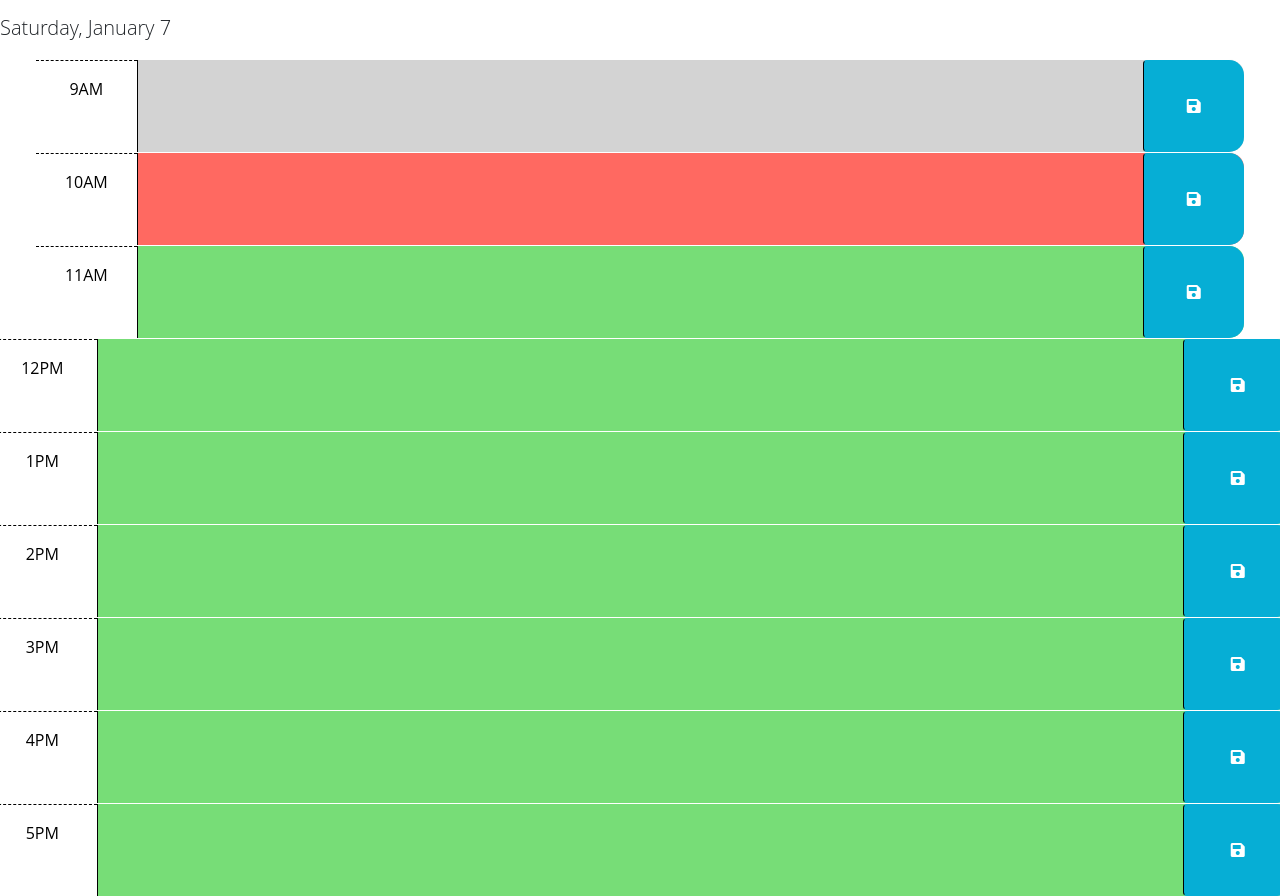
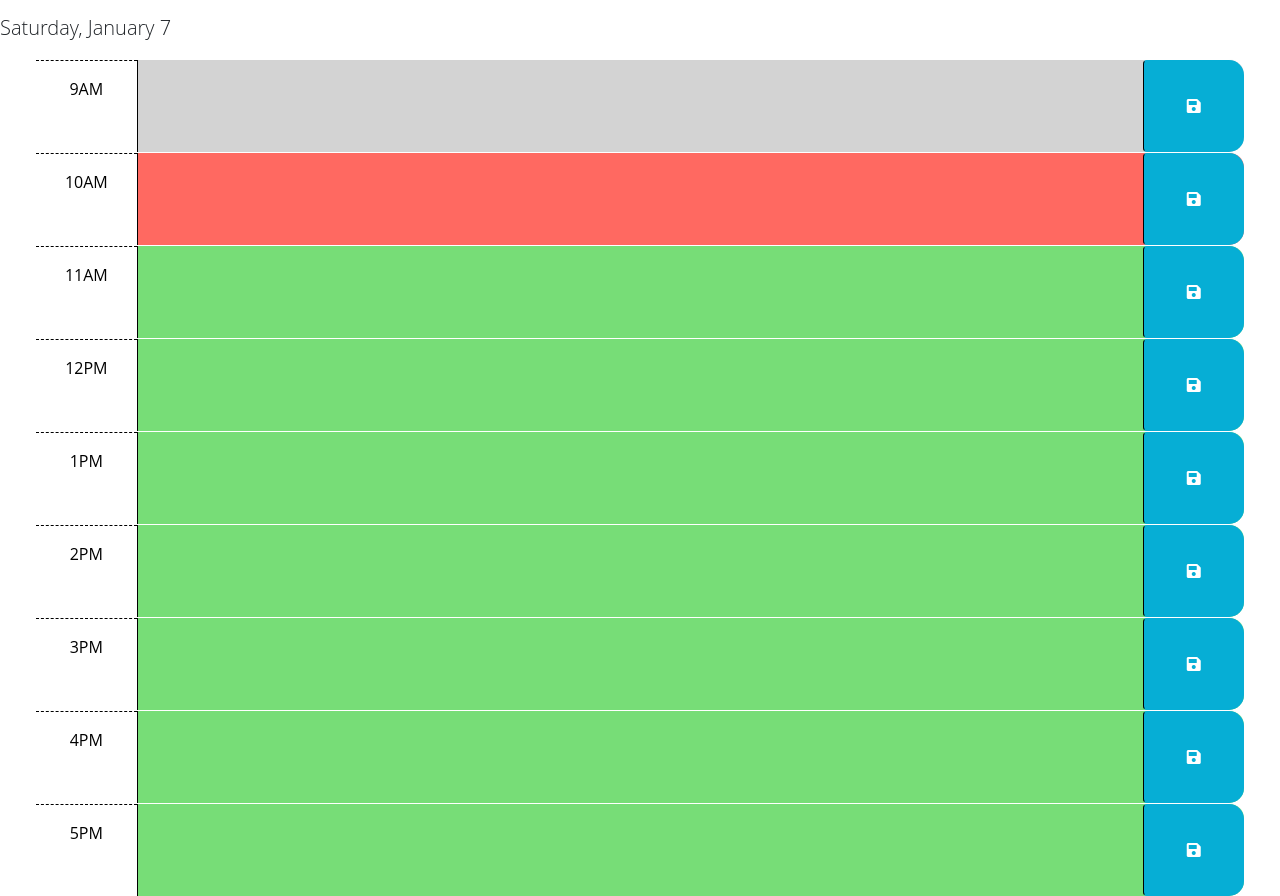
Before and after one commit to OwenGarrett/Work-Day-Scheduler-Final, a plain HTML site: page index.html in a window 1280 px wide. Shown: the part 118-1014 px from the top of the page. Drawn offline with nearby package versions, Linux system fonts and the light colour scheme.

Commit message:
fixed html divs

```diff
--- a/index.html
+++ b/index.html
@@ -70,7 +70,7 @@
           <i class="fas fa-save" aria-hidden="true"></i>
         </button>
       </div>
-    </div>
+
 
     <!-- Example of a future time block. The "future" class adds a green background color. -->
       <div id="hour-12" class="row time-block future">
@@ -80,50 +80,50 @@
           <i class="fas fa-save" aria-hidden="true"></i>
         </button>
       </div>
-    </div>
+
 
     <!-- Example of a future time block. The "future" class adds a green background color. -->
-      <div id="hour-01" class="row time-block future">
+      <div id="hour-13" class="row time-block future">
         <div class="col-2 col-md-1 hour text-center py-3">1PM</div>
         <textarea class="col-8 col-md-10 description" rows="3"> </textarea>
         <button class="btn saveBtn col-2 col-md-1" aria-label="save">
           <i class="fas fa-save" aria-hidden="true"></i>
         </button>
       </div>
-    </div>
+
 
     <!-- Example of a future time block. The "future" class adds a green background color. -->
-      <div id="hour-02" class="row time-block future">
+      <div id="hour-14" class="row time-block future">
         <div class="col-2 col-md-1 hour text-center py-3">2PM</div>
         <textarea class="col-8 col-md-10 description" rows="3"> </textarea>
         <button class="btn saveBtn col-2 col-md-1" aria-label="save">
           <i class="fas fa-save" aria-hidden="true"></i>
         </button>
       </div>
-    </div>
+
 
     <!-- Example of a future time block. The "future" class adds a green background color. -->
-      <div id="hour-03" class="row time-block future">
+      <div id="hour-15" class="row time-block future">
         <div class="col-2 col-md-1 hour text-center py-3">3PM</div>
         <textarea class="col-8 col-md-10 description" rows="3"> </textarea>
         <button class="btn saveBtn col-2 col-md-1" aria-label="save">
           <i class="fas fa-save" aria-hidden="true"></i>
         </button>
       </div>
-    </div>
+
 
     <!-- Example of a future time block. The "future" class adds a green background color. -->
-      <div id="hour-04" class="row time-block future">
+      <div id="hour-16" class="row time-block future">
         <div class="col-2 col-md-1 hour text-center py-3">4PM</div>
         <textarea class="col-8 col-md-10 description" rows="3"> </textarea>
         <button class="btn saveBtn col-2 col-md-1" aria-label="save">
           <i class="fas fa-save" aria-hidden="true"></i>
         </button>
       </div>
-    </div>
+
 
     <!-- Example of a future time block. The "future" class adds a green background color. -->
-      <div id="hour-05" class="row time-block future">
+      <div id="hour-17" class="row time-block future">
         <div class="col-2 col-md-1 hour text-center py-3">5PM</div>
         <textarea class="col-8 col-md-10 description" rows="3"> </textarea>
         <button class="btn saveBtn col-2 col-md-1" aria-label="save">
--- a/script.js
+++ b/script.js
@@ -4,7 +4,7 @@ const currentDay = dayjs().format('dddd, MMMM D');
 /* const currentDayTextEl = document.getElementById('currentDay');
 
 currentDayTextEl.innerText = currentDay; */
-$("#currentDay").text(currentDay);
+// $("#currentDay").text(currentDay);
 
 
 
@@ -14,7 +14,7 @@ $("#currentDay").text(currentDay);
 
  // $(function () {
 
-// $("#currentDay").text(currentDay);
+$("#currentDay").text(currentDay);
 
 // TODO: Add a listener for click events on the save button. This code should
   // use the id in the containing time-block as a key to save the user input in
```
